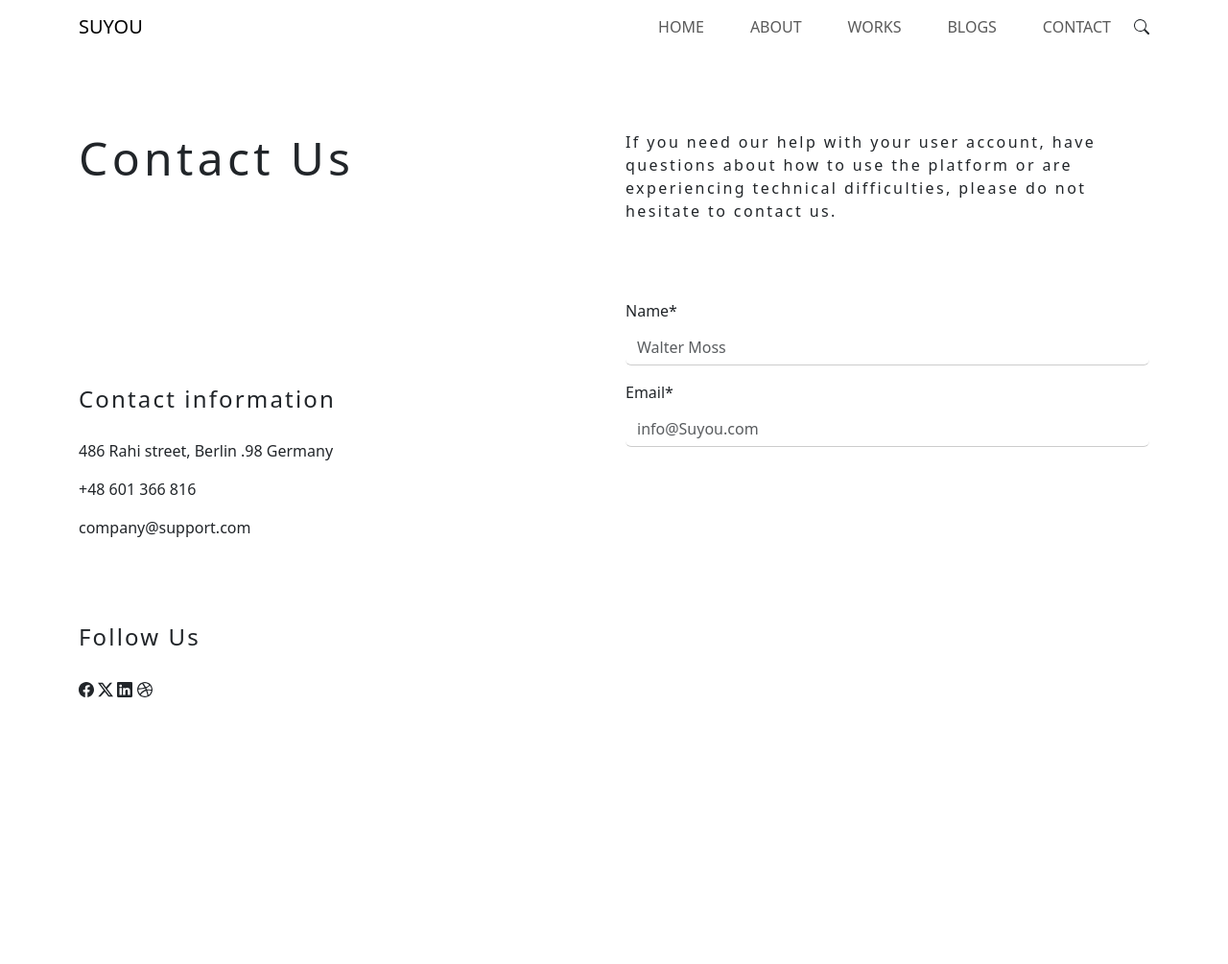
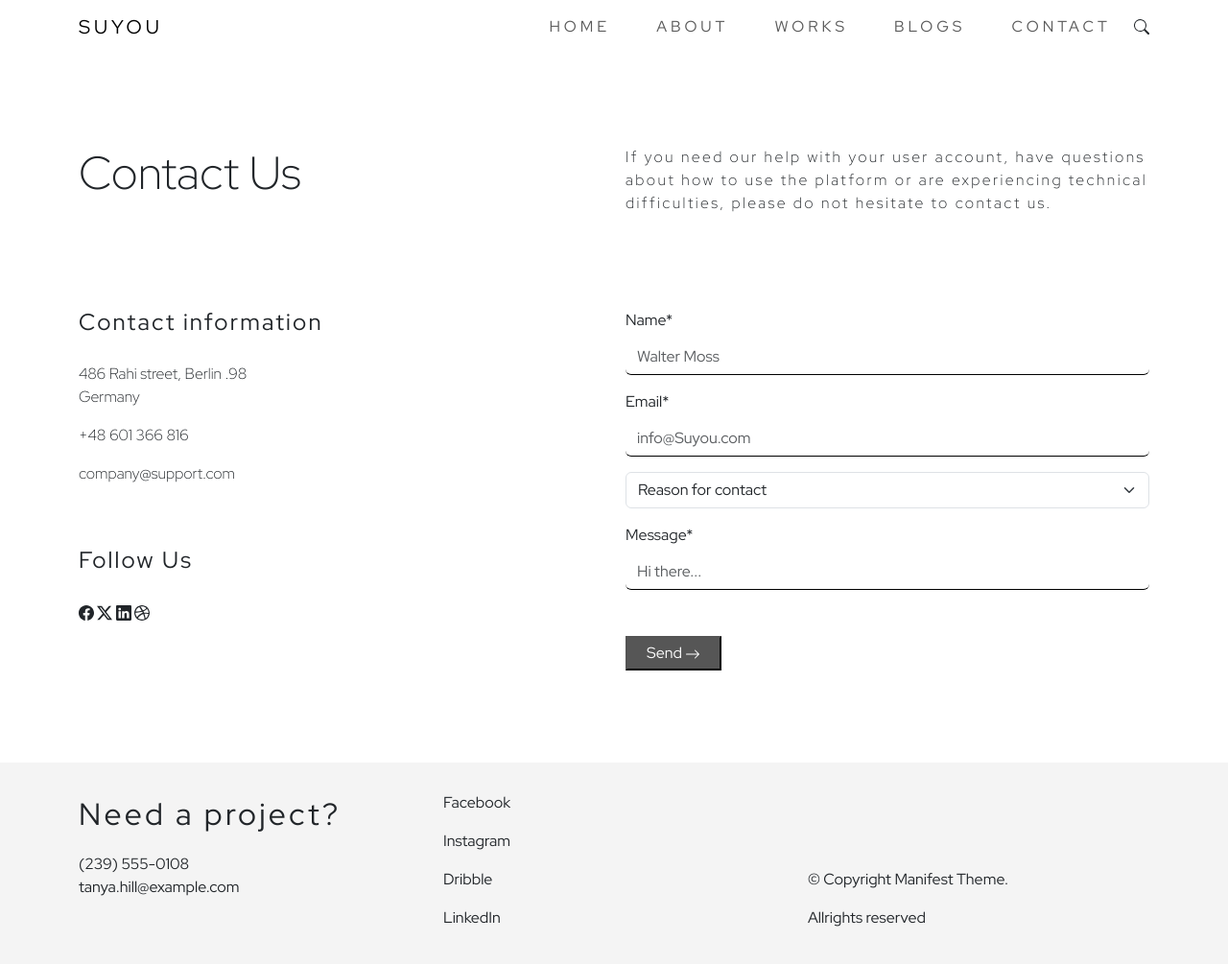
Before and after one commit to Shoreah/Suyou-design, a plain HTML site: page Contact.html in a window 1280 px wide. Shown: the whole page at 96% size. Before the commit the page ends 800 px from the top, so only its background shows below. Drawn offline with nearby package versions, Linux system fonts and the light colour scheme.

Commit message:
contact page for laptop

```diff
--- a/Contact.html
+++ b/Contact.html
@@ -61,14 +61,29 @@
       <div class="row">
         <div class="col">
           <p class="display-5 contactUs">Contact Us</p>
+        </div>
+        <div class="col">
+          <p class="contactParagraph">
+            If you need our help with your user account, have questions about
+            how to use the platform or are experiencing technical difficulties,
+            please do not hesitate to contact us.
+          </p>
+        </div>
+      </div>
+
+      <div class="row">
+        <div class="col">
           <h4 class="contactSub">Contact information</h4>
-          <div>
-            <p>486 Rahi street, Berlin .98 Germany</p>
+          <div class="info">
+            <p>
+              486 Rahi street, Berlin .98 <br />
+              Germany
+            </p>
           </div>
-          <div>
+          <div class="info">
             <p>+48 601 366 816</p>
           </div>
-          <div>
+          <div class="info">
             <p>company@support.com</p>
           </div>
 
@@ -128,13 +143,7 @@
             </svg>
           </div>
         </div>
-        <div class="col">
-          <p class="contactParagraph">
-            If you need our help with your user account, have questions about
-            how to use the platform or are experiencing technical difficulties,
-            please do not hesitate to contact us.
-          </p>
-
+        <form class="col">
           <div class="mb-3">
             <label for="formGroupExampleInput" class="form-label">Name*</label>
             <input
@@ -155,8 +164,93 @@
               placeholder="info@Suyou.com"
             />
           </div>
+          <div class="mb-3">
+            <select class="form-select" aria-label="Default select example">
+              <option selected>Reason for contact</option>
+              <option value="1">One</option>
+              <option value="2">Two</option>
+              <option value="3">Three</option>
+            </select>
+          </div>
+          <div class="mb-3">
+            <label for="formGroupExampleInput2" class="form-label"
+              >Message*</label
+            >
+            <input
+              type="text"
+              class="form-control"
+              id="formGroupExampleInput2"
+              placeholder="Hi there..."
+            />
+          </div>
+          <div class="mt-5">
+            <button class="formButton">
+              Send
+              <svg
+                xmlns="http://www.w3.org/2000/svg"
+                width="16"
+                height="16"
+                fill="currentColor"
+                class="bi bi-arrow-right"
+                viewBox="0 0 16 16"
+              >
+                <path
+                  fill-rule="evenodd"
+                  d="M1 8a.5.5 0 0 1 .5-.5h11.793l-3.147-3.146a.5.5 0 0 1 .708-.708l4 4a.5.5 0 0 1 0 .708l-4 4a.5.5 0 0 1-.708-.708L13.293 8.5H1.5A.5.5 0 0 1 1 8"
+                />
+              </svg>
+            </button>
+          </div>
+        </form>
+      </div>
+    </div>
+
+    <footer id="footer">
+      <div class="container text-start">
+        <div class="row">
+          <div class="col">
+            <div>
+              <div class="FooterText">
+                <p>Need a project?</p>
+              </div>
+              <div>
+                <p>
+                  (239) 555-0108 <br />
+                  tanya.hill@example.com
+                </p>
+              </div>
+            </div>
+          </div>
+          <div class="col">
+            <div>
+              <div>
+                <p>Facebook</p>
+              </div>
+              <div>
+                <p>Instagram</p>
+              </div>
+              <div>
+                <p>Dribble</p>
+              </div>
+              <div>
+                <p>LinkedIn</p>
+              </div>
+            </div>
+          </div>
+          <div class="col d-flex align-items-end">
+            <div class="Copyright">
+              <div>
+                <p>© Copyright Manifest Theme.</p>
+              </div>
+              <div>
+                <p>Allrights reserved</p>
+              </div>
+            </div>
+          </div>
         </div>
       </div>
-    </div>
+    </footer>
+
+    <script src="https://cdn.jsdelivr.net/npm/bootstrap@5.3.3/dist/js/bootstrap.bundle.min.js"></script>
   </body>
 </html>
--- a/contact.css
+++ b/contact.css
@@ -1,34 +1,73 @@
+#mainNavbar .nav-link:hover{
+    text-decoration:underline ;
+}
+
+#mainNavbar{
+    letter-spacing: 0.25em;
+}
+
+*{
+    font-family: "Red Hat Display", sans-serif;
+    font-optical-sizing: auto;
+}
+
+#footer{
+    padding-top: 30px;
+    padding-bottom: 20px;
+    background-color: #F4F4F4;
+}
+
+footer .FooterText{
+    letter-spacing: 0.1em;
+    font-size: 2em;
+}
+
 .content{
-    padding-top: 5em;
+    padding-top: 6em;
+    padding-bottom: 6em;
 }
 
 .contactUs{
-    letter-spacing: 0.09em;
-    padding-bottom: 4em;
-
-}
-
-.contactSub{
-    letter-spacing: 0.09em;
-    font-weight: 300;
-    padding-bottom: 0.8em;
-}
-
-.followUs{
-    letter-spacing: 0.09em;
-    font-weight: 300;
-    padding-top: 3em;
-    padding-bottom: 0.8em;
+    padding-bottom: 2em;
 }
 
 .contactParagraph{
     font-weight: 100;
     letter-spacing: 0.15em;
-    padding-bottom: 4em;
+    padding-bottom: 2em;
 }
 
-input[type="text"], input[type="password"], textarea {
+.contactSub{
+    letter-spacing: 0.09em;
+    font-weight: 400;
+    padding-bottom: 0.8em;
+}
+
+.info{
+    font-weight: 100;
+}
+
+.followUs{
+    letter-spacing: 0.09em;
+    font-weight: 400;
+    padding-top: 2em;
+    padding-bottom: 0.8em;
+}
+
+.formButton{
+    padding: 4px 20px;
+    color: white;
+    background-color: #565656;
+}
+
+input[type="text"], textarea {
     border: none;
     outline: none;
-    border-bottom: 1px solid #ccc; /* You can adjust the color and thickness of the outline */
+    border-bottom: 1px solid black; /* You can adjust the color and thickness of the outline */
 }
+
+select {
+    border: none;
+    outline: none;
+    scroll-behavior: smooth;
+}
--- /dev/null
+++ b/home.css
@@ -0,0 +1,76 @@
+#mainNavbar .nav-link:hover{
+    text-decoration:underline ;
+}
+
+#mainNavbar{
+    letter-spacing: 0.25em;
+}
+
+*{
+    font-family: "Red Hat Display", sans-serif;
+    font-optical-sizing: auto;
+}
+
+#footer{
+    padding-top: 30px;
+    padding-bottom: 20px;
+    background-color: #F4F4F4;
+}
+
+footer .FooterText{
+    letter-spacing: 0.1em;
+    font-size: 2em;
+}
+
+.Copyright{
+    font-size: 10px;
+}
+
+.firstText{
+    margin:2em 0 3em
+}
+
+.secondText{
+    margin:7em 0 10em;
+}
+
+.description{
+    font-weight: 100;
+}
+
+.pointer{
+    font-weight: 100;
+}
+
+.pointer:hover{
+    animation-delay: 1s;
+    translate: 22px;
+    transition: 0.3s;
+    transition-timing-function: ease-out;
+    cursor: pointer;
+}
+
+.latest{
+    letter-spacing: 0.1em;
+    font-size: 20px;
+}
+
+.card-section{
+    border: none;
+}
+
+.card-title{
+    font-size: 0.9em;
+}
+
+.card-text{
+    font-weight: 100;
+}
+
+@media(max-width:320px) {
+    footer .FooterText{
+        letter-spacing: 0.1em;
+        font-size: 3em;
+        font-weight: 100;
+    }
+}
```
Also changed, not shown: About.html (+1 -1 lines), Blog.html (+3 -1 lines), Home.html (+1 -1 lines), Work.html (+3 -1 lines), about.css (renamed from app.css, +0 -48 lines).
